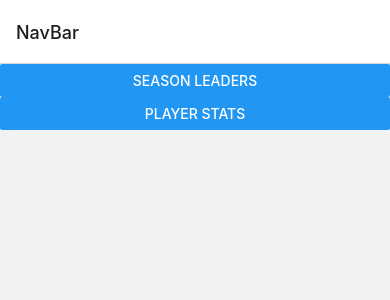
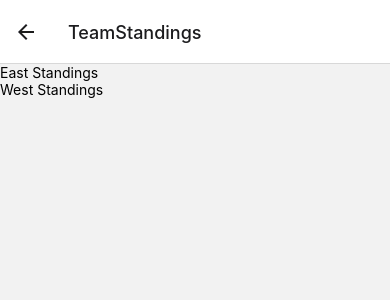
Before and after one commit to joemilius/NBAStatsApp, a React Native app: screen /TeamStandings in a window 390 px wide. Shown: the top 300 px of the page. Built offline with nearby package versions, Linux system fonts and the light colour scheme; no server answers.

Commit message:
fetch request for team standings and filter+sort set up for each conferrence

```diff
--- a/App.js
+++ b/App.js
@@ -5,6 +5,7 @@ import {createNativeStackNavigator} from '@react-navigation/native-stack';
 import StatsContainer from './components/StatsContainer';
 import Routes from './components/Routes.js'
 import SeasonLeaders from './components/SeasonLeaders.js'
+import TeamStandings from './components/TeamStandings.js';
 
 const Stack = createNativeStackNavigator();
 
@@ -13,7 +14,7 @@ export default function App() {
     <NavigationContainer >
       <Stack.Navigator>
         <Stack.Screen
-          name="NavBar"
+          name="Home"
           component={Routes}
         />
         <Stack.Screen
@@ -23,6 +24,10 @@ export default function App() {
         <Stack.Screen
           name="Players"
           component={StatsContainer}
+        />
+        <Stack.Screen
+          name="TeamStandings"
+          component={TeamStandings}
         />
       </Stack.Navigator>
     </NavigationContainer>
--- a/components/Routes.js
+++ b/components/Routes.js
@@ -16,6 +16,10 @@ export default function Routes({navigation}){
                 title="Player Stats"
                 onPress={() => navigation.navigate('Players', {name: 'Players'})}
             />
+             <Button
+                title="Team Standings"
+                onPress={() => navigation.navigate('TeamStandings', {name: 'Players'})}
+            />
         </View>
 
     )
--- a/components/TeamStandings.js
+++ b/components/TeamStandings.js
@@ -6,10 +6,22 @@ import WestStandings from './WestStandings';
 
 export default function TeamStandings(){
     const [standingsToggle, setStandingsToggle] = useState('East')
+    const [standings, setStandings] = useState([])
 
-    function handleEastWestToggle(division){
-        setStandingsToggle(division)
+    useEffect(() => {
+        fetch(`https://api.sportsdata.io/v3/nba/scores/json/Standings/2024?key=50567f38090849899283c5d9ffd1f55a`)
+        .then(resp => resp.json())
+        .then(data => {
+            console.log(data[3])
+        })
+    }, [])
+
+    function handleEastWestToggle(conference){
+        setStandingsToggle(conference)
     }
+
+    const eastStandings = standings.filter(team => team["Conference"] === 'Eastern').sort((teamA, teamB) => teamA['Wins'] - teamB['Wins'])
+    const westStandings = standings.filter(team => team['Conference'] === 'Western').sort((teamA, teamB) => teamA['Wins'] - teamB['Wins'])
 
     return(
         <View>
```
